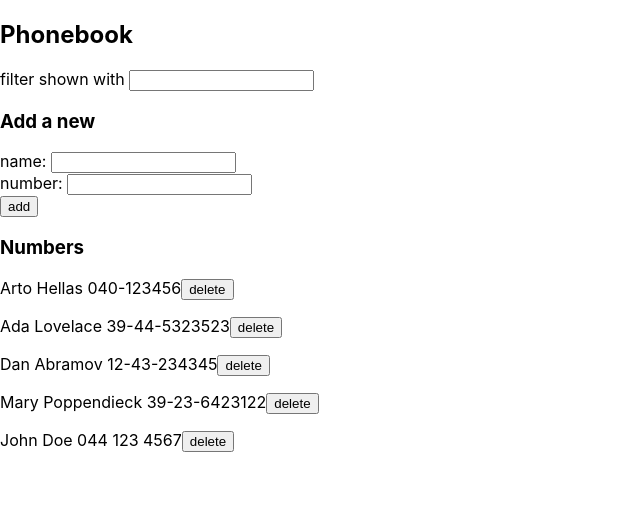
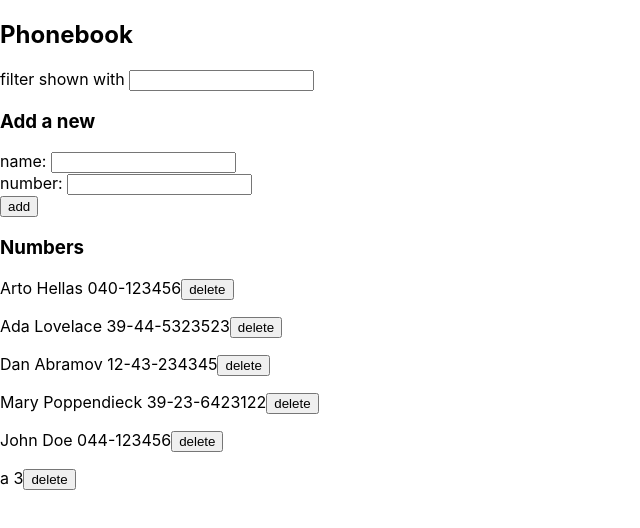
Before and after one commit to melxi/fullstack-tehtavia, a React (Create React App) app in the folder osa2/puhelinluettelo/puhelinluettelo/: page / in a window 1280 px wide. Shown: the top 528 px of the page, without its empty margins (0-640 px from the left). Built offline with nearby package versions, Linux system fonts and the light colour scheme; data requests are answered from the project's data file.

Commit message:
2.18*: puhelinluettelo step10

```diff
--- a/osa2/puhelinluettelo/puhelinluettelo/db.json
+++ b/osa2/puhelinluettelo/puhelinluettelo/db.json
@@ -22,8 +22,13 @@
     },
     {
       "name": "John Doe",
-      "number": "044 123 4567",
+      "number": "044-123456",
       "id": 5
+    },
+    {
+      "name": "a",
+      "number": "3",
+      "id": 6
     }
   ]
 }
--- a/osa2/puhelinluettelo/puhelinluettelo/src/App.js
+++ b/osa2/puhelinluettelo/puhelinluettelo/src/App.js
@@ -28,15 +28,44 @@ const App = () => {
 
   const handleSubmit = event => {
     event.preventDefault();
-    personService
-      .add({ name: newName, number: newNumber })
-      .then(newPerson => setPersons(persons.concat(newPerson)));
+
+    const dublicate = persons.filter(person => person.name === newName);
+
+    if (dublicate.length === 1) {
+      persons.forEach(person => {
+        if (person.name === newName) {
+          const newId = person.id;
+          const replace = window.confirm(
+            `${
+              person.name
+            } is already added to phonebook, replace the old number with a nwe one?`
+          );
+
+          if (replace) {
+            personService
+              .replace(newId, { ...person, number: newNumber })
+              .then(newPerson =>
+                setPersons(
+                  persons.map(person => {
+                    return person.id !== newId ? person : newPerson;
+                  })
+                )
+              );
+          }
+        }
+      });
+    } else {
+      personService
+        .add({ name: newName, number: newNumber })
+        .then(newPerson => setPersons(persons.concat(newPerson)));
+    }
+
     setNewName("");
     setNewNumber("");
   };
 
   const handleDelete = id => {
-    const confirmRemoval = window.confirm(`Delete ${persons[id - 1].name}?`);
+    const confirmRemoval = window.confirm(`Delete ?`);
 
     if (confirmRemoval) {
       personService
--- a/osa2/puhelinluettelo/puhelinluettelo/src/components/Persons.js
+++ b/osa2/puhelinluettelo/puhelinluettelo/src/components/Persons.js
@@ -8,8 +8,8 @@ const Persons = ({ persons, searchName, handleDelete }) => {
   return (
     <div>
       <div>
-        {filteredNames.map(person => (
-          <p key={person.id}>
+        {filteredNames.map((person, index) => (
+          <p key={index}>
             {person.name} {person.number}
             <button
               onClick={() => {
--- a/osa2/puhelinluettelo/puhelinluettelo/src/services/persons.js
+++ b/osa2/puhelinluettelo/puhelinluettelo/src/services/persons.js
@@ -16,4 +16,10 @@ const remove = id => {
   return request;
 };
 
-export default { getAll, add, remove };
+const replace = (id, newPerson) => {
+  console.log(newPerson);
+  const request = axios.put(`${baseUrl}/${id}`, newPerson);
+  return request.then(response => response.data);
+};
+
+export default { getAll, add, remove, replace };
```
